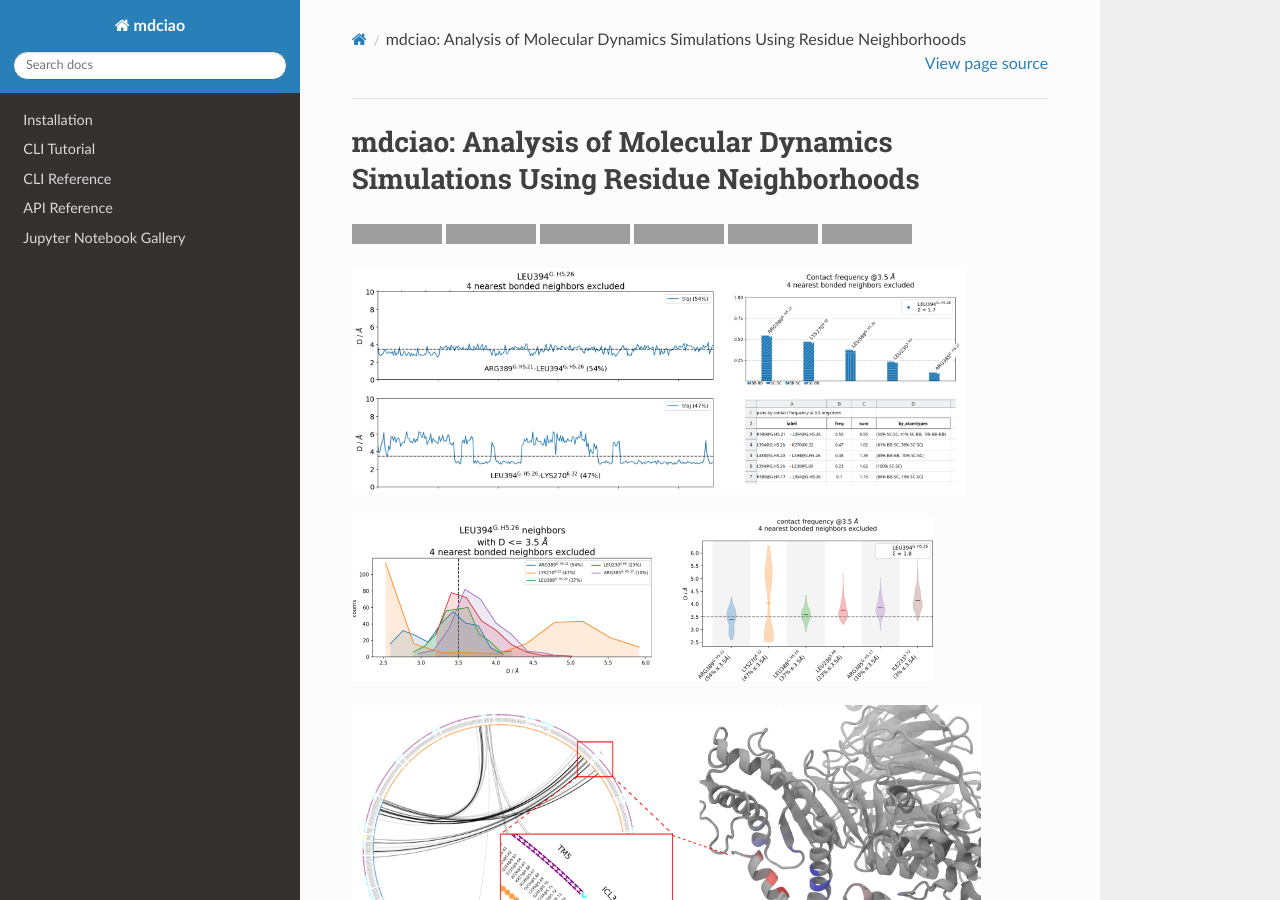
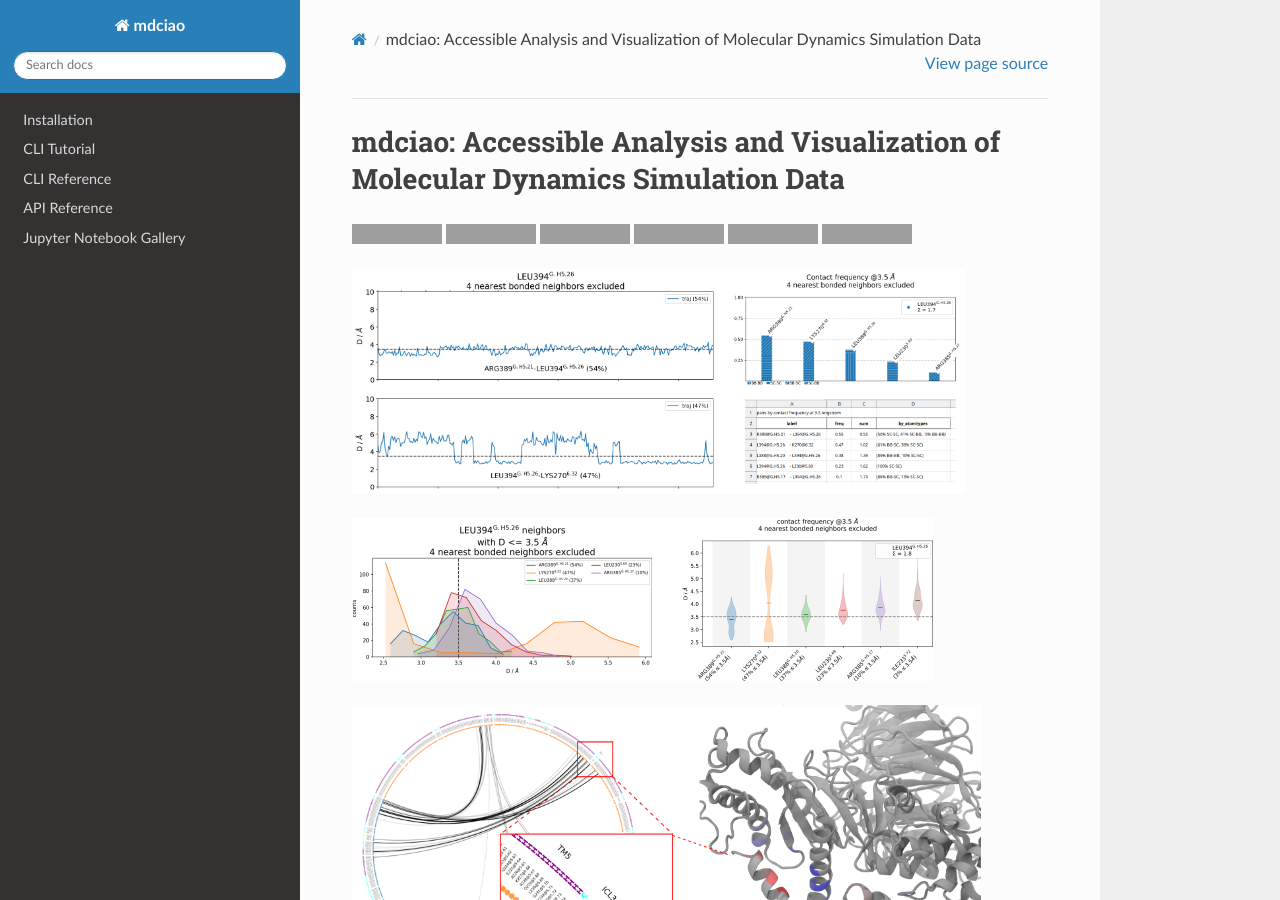
Before and after one commit to gph82/mdciao, a Sphinx documentation site: the page built from doc/index.rst, in a window 1280 px wide and 900 px high. Built offline with Sphinx 7.4.7 and the Read the Docs theme 2.0.0, drawn with Linux system fonts in a browser that asks for light colours; pages that are not in the unit, such as notebooks, are missing from menus; grey boxes are pictures that could not be loaded.

Commit message:
added new title "Accessible Analysis and Visualization of Molecular Dynamics Simulation Data"

```diff
--- a/README.rst
+++ b/README.rst
@@ -1,5 +1,5 @@
-mdciao: Analysis of Molecular Dynamics Simulations Using Residue Neighborhoods
-==============================================================================
+mdciao: Accessible Analysis and Visualization of Molecular Dynamics Simulation Data
+===================================================================================
 
 |Pip Package| |Python Package| |MacOs Package| |Coverage| |DOI| |License|
 
--- a/doc/index.rst
+++ b/doc/index.rst
@@ -3,8 +3,8 @@
    You can adapt this file completely to your liking, but it should at least
    contain the root `toctree` directive.
 
-mdciao: Analysis of Molecular Dynamics Simulations Using Residue Neighborhoods
-==============================================================================
+mdciao: Accessible Analysis and Visualization of Molecular Dynamics Simulation Data
+===================================================================================
 
 |Pip Package| |Python Package| |MacOs Package| |Coverage| |DOI| |License|
 
--- a/setup.py
+++ b/setup.py
@@ -25,7 +25,7 @@ setup(
     name="mdciao",
     version=__version__,
     author_email="guillermo.perez@charite.de",
-    description="mdciao: Analysis of Molecular Dynamics Simulations Using Residue Neighborhoods",
+    description="mdciao: Accessible Analysis and Visualization of Molecular Dynamics Simulation Data",
     url="https://github.com/gph82/mdciao",
     project_urls={
         "docs": "http://proteinformatics.org/mdciao",
```
